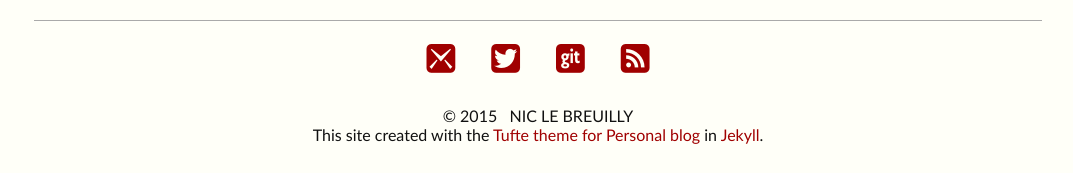
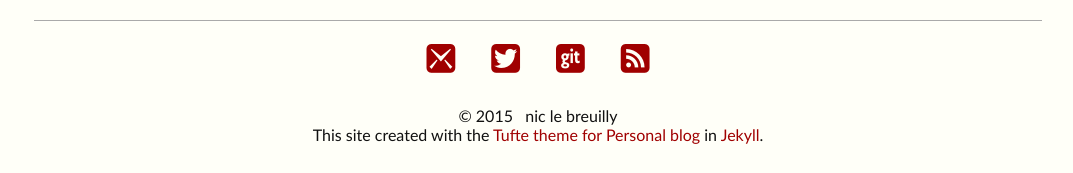
Before and after one commit to clayh53/tufte-jekyll, a Jekyll site: the page built from index.html, in a window 1280 px wide and 900 px high, scrolled down 3311 px. Shown: the part 724-897 px from the top of the window, without its empty margins (126-1199 px from the left). Built offline with Jekyll 4.4.1, drawn with Linux system fonts in a browser that asks for light colours.

Commit message:
Updated footer.html

```diff
--- a/_includes/footer.html
+++ b/_includes/footer.html
@@ -8,7 +8,7 @@
     {% endfor %}
   </ul>
 <div class="credits">
-<span>&copy; {{ site.time | date: '%Y' }} &nbsp;&nbsp;{{site.author | upcase }}</span></br>
+<span>&copy; {{ site.time | date: '%Y' }} &nbsp;&nbsp;{{ site.author  }}</span></br>
 <span>This site created with the <a href="//github.com/clayh53/tufte-jekyll">Tufte theme for {{site.subtitle}} </a> in <a href="//jekyllrb.com">Jekyll</a>.</span>
 </div>
 </footer>
```
